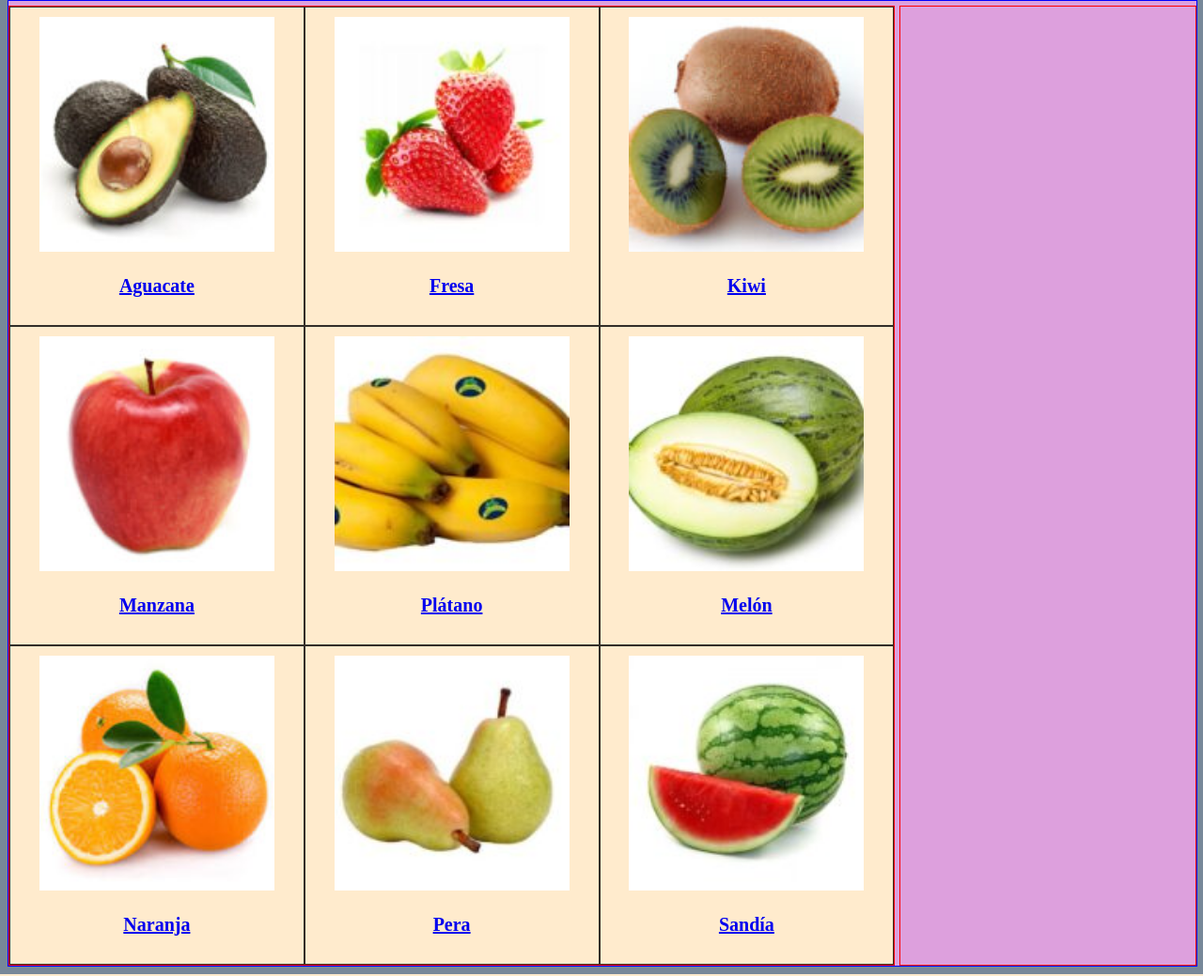
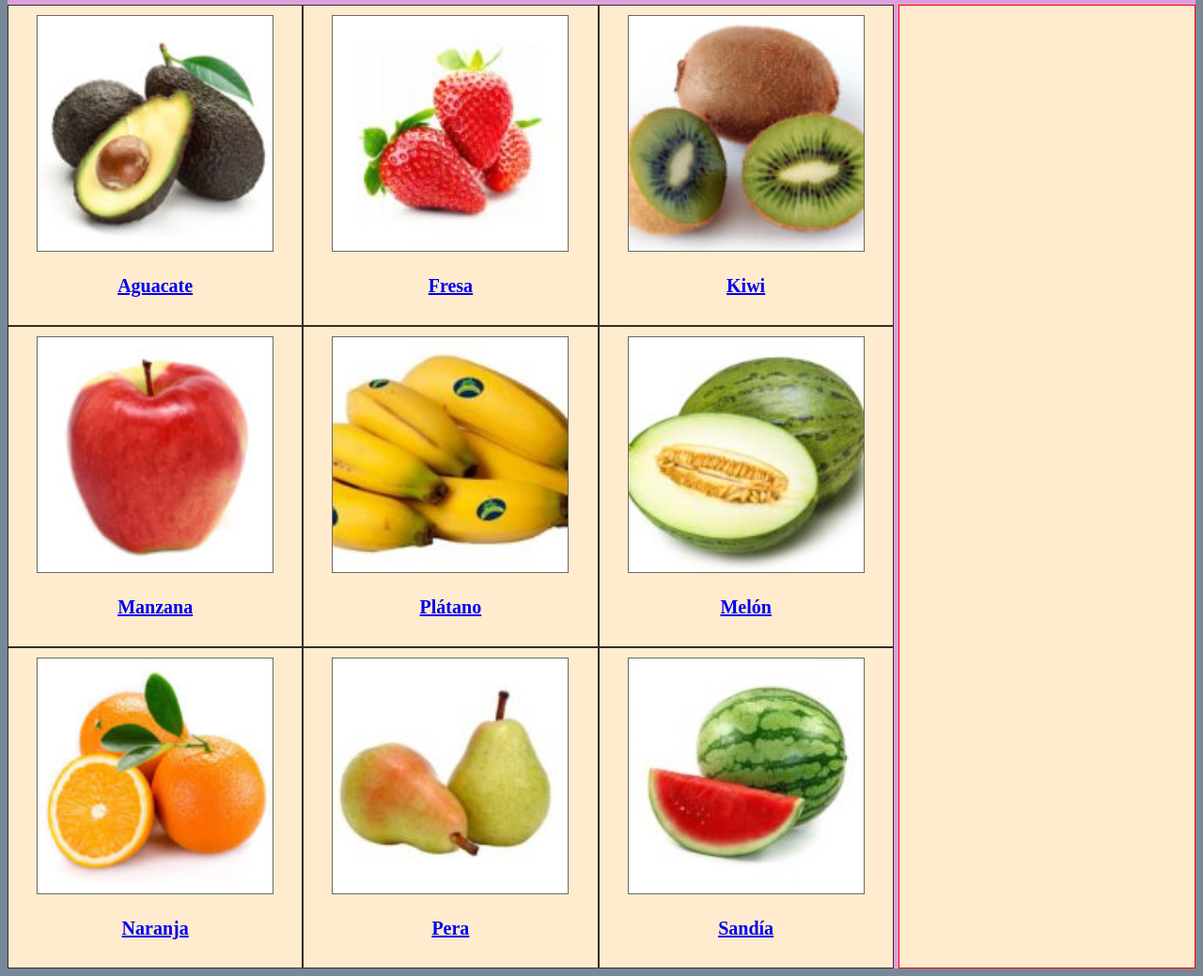
Before and after one commit to GiancaGrizzly/SIBW-practicas, a PHP site: page /portada.html in a window 1280 px wide. Shown: the part 192-1231 px from the top of the page at 94% size. Run offline with PHP 8.4, Linux system fonts and the light colour scheme.

Commit message:
mix -- added marco a imagenes de frutas -- cambio color de fondo de sidebar

```diff
--- a/css/portada.css
+++ b/css/portada.css
@@ -76,7 +76,7 @@ li:hover {
 .container-content-sidebar {
     width: 100%;
     height: auto;
-    border: 1px solid blue;
+    /* border: 1px solid blue; */
     background-color: plum;
     padding-top: 5px;
     display: flex;
@@ -85,7 +85,7 @@ li:hover {
 .content {
     width: 75%;
     height: auto;
-    border: 1px solid red;
+    /* border: 1px solid red; */
     display: grid;
     grid-template-columns: auto auto auto;
 }
@@ -101,11 +101,13 @@ li:hover {
 .grid-item img {
     max-height: 250px;
     max-width: 250px;
+    border: 1px solid dimgrey;
 }
 
 .sidebar {
     width: 25%;
     height: auto;
     border: 1px solid red;
+    background-color: blanchedalmond;
     margin-left: 5px;
 }
--- a/portada.html
+++ b/portada.html
@@ -14,7 +14,7 @@
         <div class="header">
             <!-- CONTAINER-LOGO-->
             <div class="container-logo">
-                <img src="images/frutas-castilla.jpg" style="height: 100%;width: 100%;">
+                <img src="images/frutas-castilla.jpg">
             </div>
             <!-- CONTAINER-TITLE-MENU -->
             <div class="container-title-menu">
```
Also changed, not shown: css/producto.css (added), images/feria-fruta.jpeg (added), images/huerto-urbano.jpeg (added).
